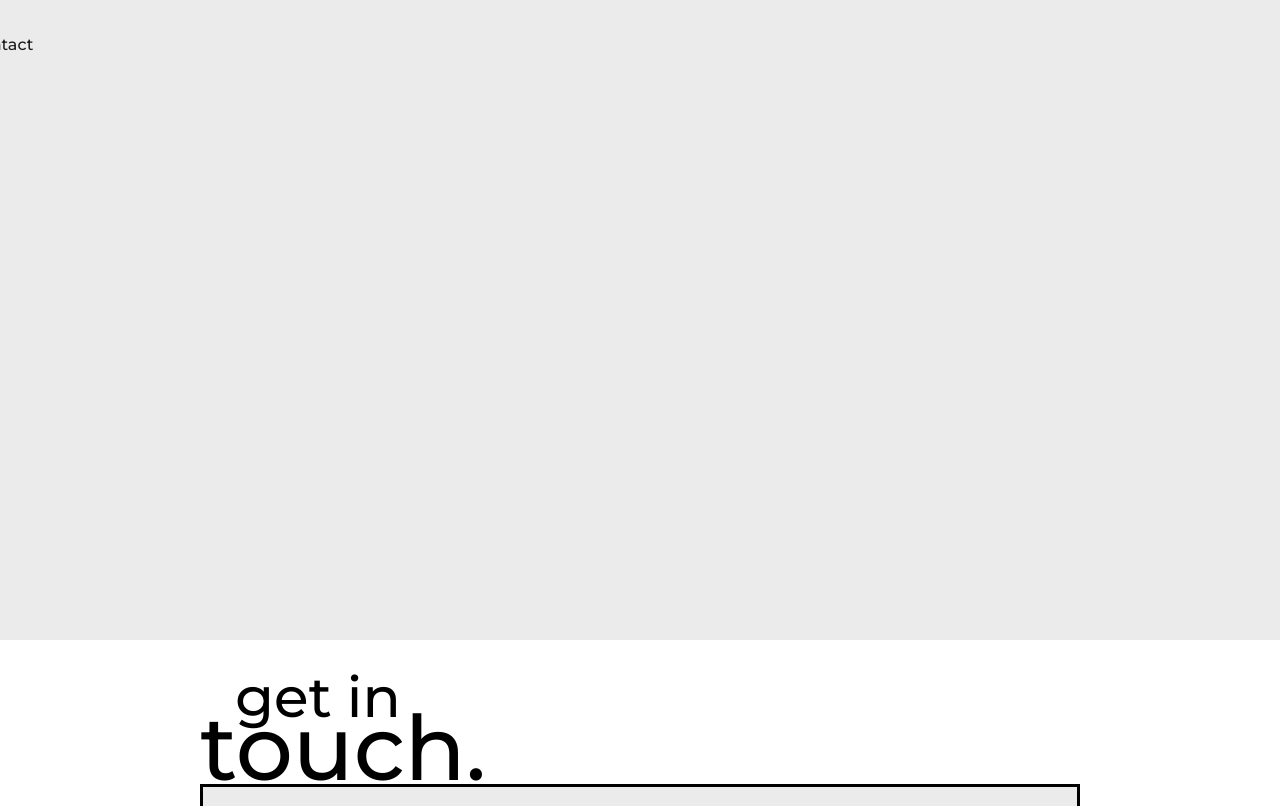
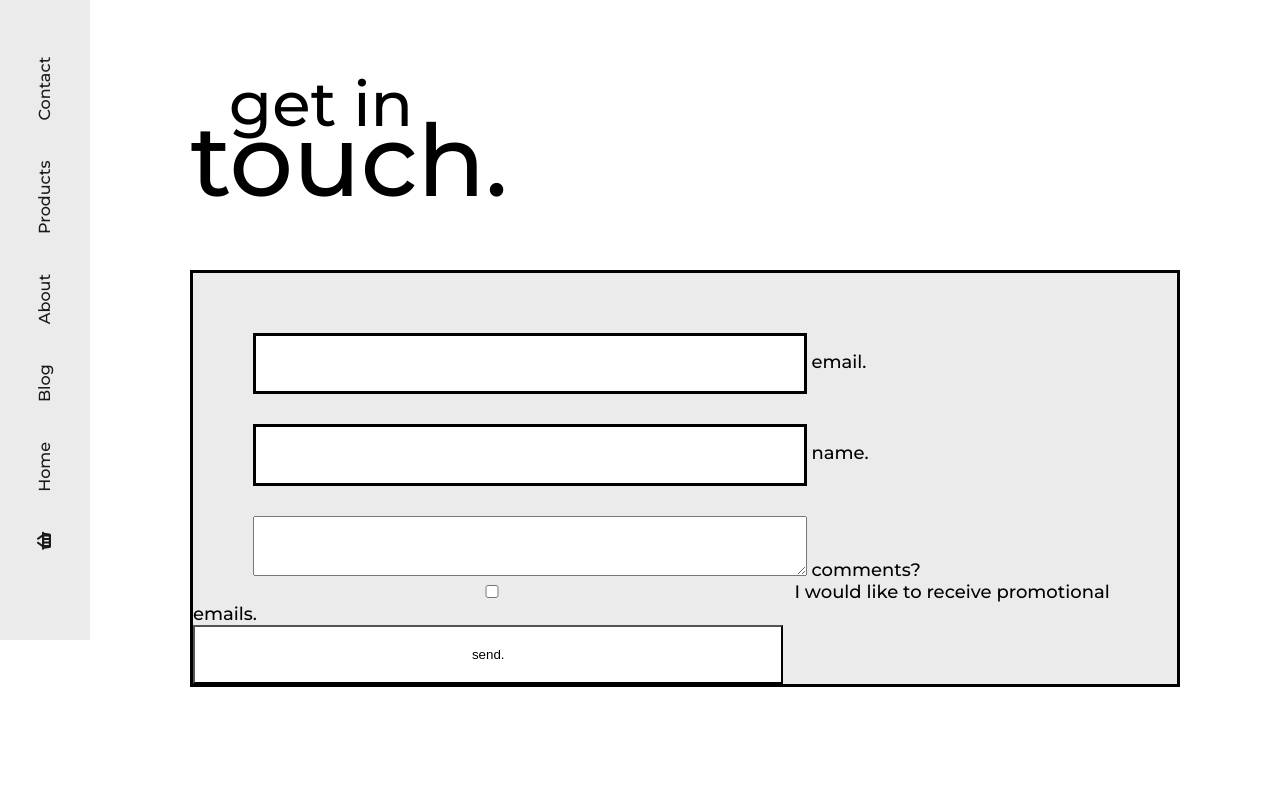
Before and after one commit to dentonjdietz/twd-businessbrochure-hd, a plain HTML site: page contact.html in a window 1280 px wide. Shown: the top 806 px of the page. Drawn offline with nearby package versions, Linux system fonts and the light colour scheme; files that its build step writes are made by us from their sources.

Commit message:
form updated with new nav bar
form: work in progress

```diff
--- a/contact.html
+++ b/contact.html
@@ -10,8 +10,9 @@
     <link rel="stylesheet" href="/styles/styles.css">
 </head>
 <body>
-    <header>
+        <div class="page-wrap">
         <nav>
+            <div class="rotation-box">
                 <ul>
                     <li><a href="Contact">Contact</a></li>
                     <li><a href="Products">Products</a></li>
@@ -20,9 +21,8 @@
                     <li><a href="Home">Home</a></li>
                     <li><a href="shopping cart"><i class="fas fa-shopping-basket"></i></a></li>
                 </ul>
+            </div>
         </nav>
-
-    </header>
     <main>
 
 
@@ -30,6 +30,7 @@
             <h1 class="main-heading"> <span class="heading-1">get in</span> <br>
                 <span class="heading-2">touch.</span>
             </h1>
+            <div class="form">
         <form action="./"
               class="info"
               method="post"
@@ -59,6 +60,9 @@
               <input type="submit" value="send.">
         </form>
     </div>
+    </div>
+
     </main>
+    </div>
 </body>
 </html>
--- a/scss/_contact.scss
+++ b/scss/_contact.scss
@@ -1,10 +1,9 @@
 .wrapper-contact {
-    margin-left: em(200);
-    margin-right: em(200);
+    margin: em(40) em(100);
     .main-heading {
         font-family: $title-font-heavy;
         font-weight: 500;
-        font-size: em(90);
+        font-size: em(100);
         margin-top: 0;
         line-height: 0.8;
         position: relative;
@@ -14,10 +13,6 @@
             position: absolute;
             top: em(10);
             left: em(10);
-
         }
-
-
-
     }
 }
--- a/scss/_form.scss
+++ b/scss/_form.scss
@@ -1,3 +1,6 @@
+.form {
+    margin-top: em(70);
+}
 .info {
     background-color: $navbar-background;
     border: 3px black solid;
@@ -6,6 +9,7 @@
     input {
         width: 60%;
         line-height: 4em;
+        background-color: $background-fill;
     }
 
     label {
```
Lines whose indentation alone changed are shown as unchanged.
